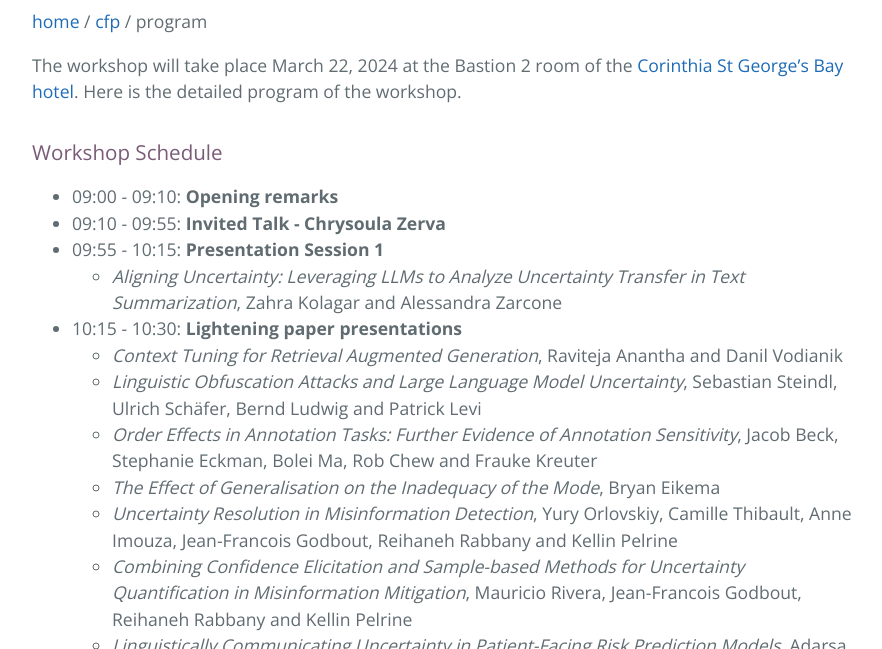
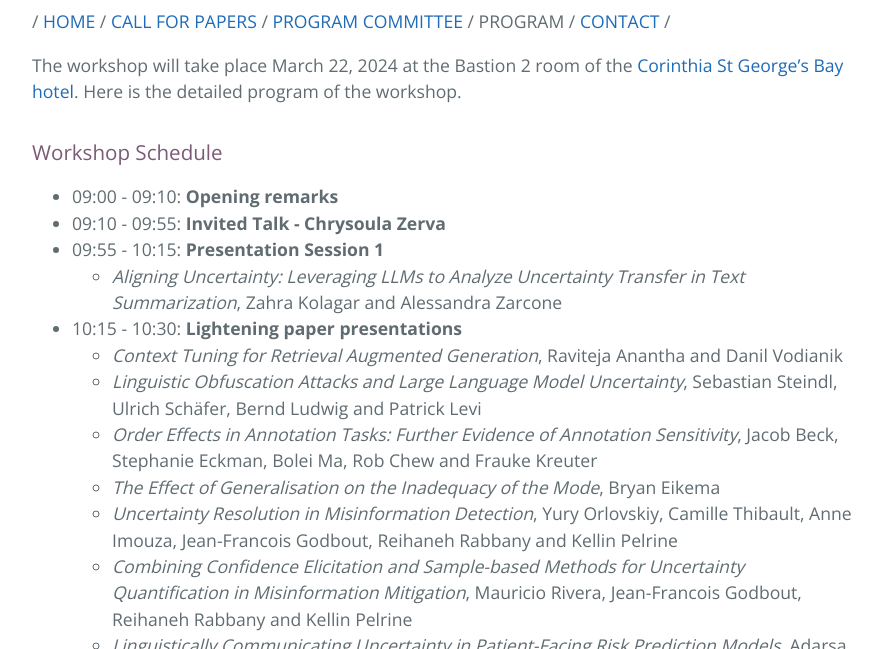
Before and after one commit to uncertainlp/uncertainlp.github.io, a Jekyll site: the page built from program.md, in a window 1280 px wide and 900 px high, scrolled down 592 px, cut to the strip 251-900 px from the top of the window. Shown: the whole strip, without its empty margins (192-1074 px from the left). Built offline with Jekyll 4.4.1, drawn with Linux system fonts in a browser that asks for light colours; the repository's description, which GitHub fills in, is left out.

Commit message:
more navigation links added

```diff
--- a/program.md
+++ b/program.md
@@ -3,7 +3,7 @@ layout: default
 ---
 <!-- # Program of the First Workshop on Uncertainty-Aware NLP @EACL 2024 -->
 
-[home](/) / [cfp](/cfp) / program
+/ [HOME](/) / [CALL FOR PAPERS](/#call-for-papers) / [PROGRAM COMMITTEE](https://uncertainlp.github.io/#program-committee) / PROGRAM / [CONTACT](https://uncertainlp.github.io/#contact) /
 
 The workshop will take place March 22, 2024 at the Bastion 2 room of the <a href="https://maps.app.goo.gl/Mq8zQciGEe6wnnDZ8">Corinthia St George's Bay hotel</a>. Here is the detailed program of the workshop.
 
```
